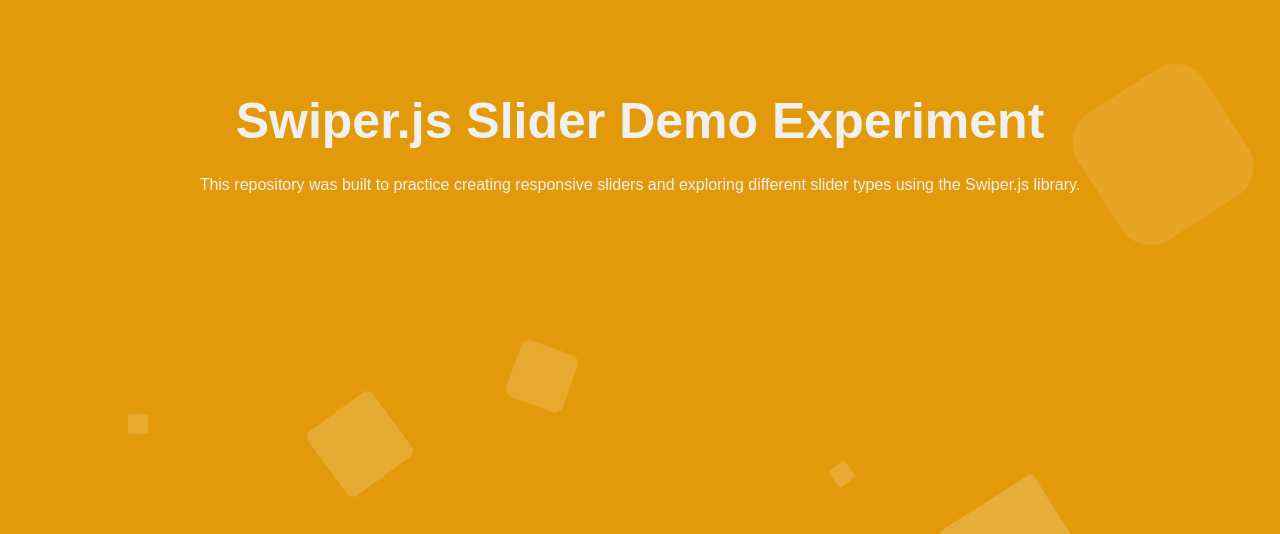
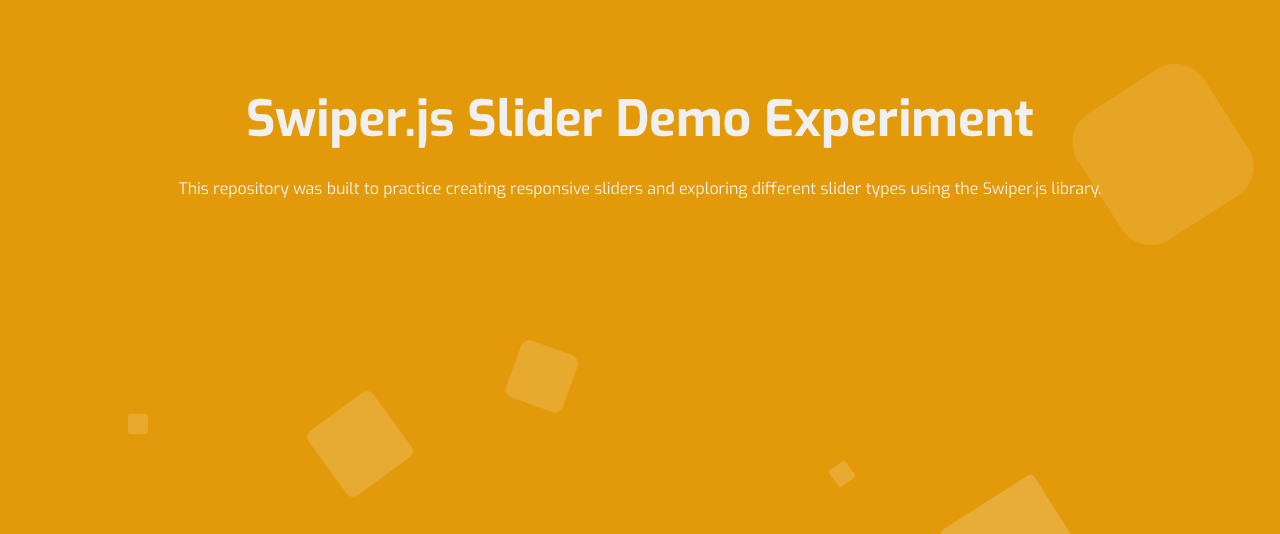
Before and after one commit to MiladVaghef/Swiper-Demos, a plain HTML site: page index.html in a window 1280 px wide. Shown: the part 266-800 px from the top of the page. Drawn offline with nearby package versions, Linux system fonts and the light colour scheme.

Commit message:
Chore: Import Exo font in main.css
The font was missing so the introduction section had to use the default font.

So I imported the Exo font in the main.css to let the introduction section be able to use it.

```diff
--- a/main.css
+++ b/main.css
@@ -1,3 +1,4 @@
+@import url("https://fonts.googleapis.com/css?family=Exo:400,700");
 @import "./styles/background.css";
 @import "./styles/classes.css";
 :root {
```
